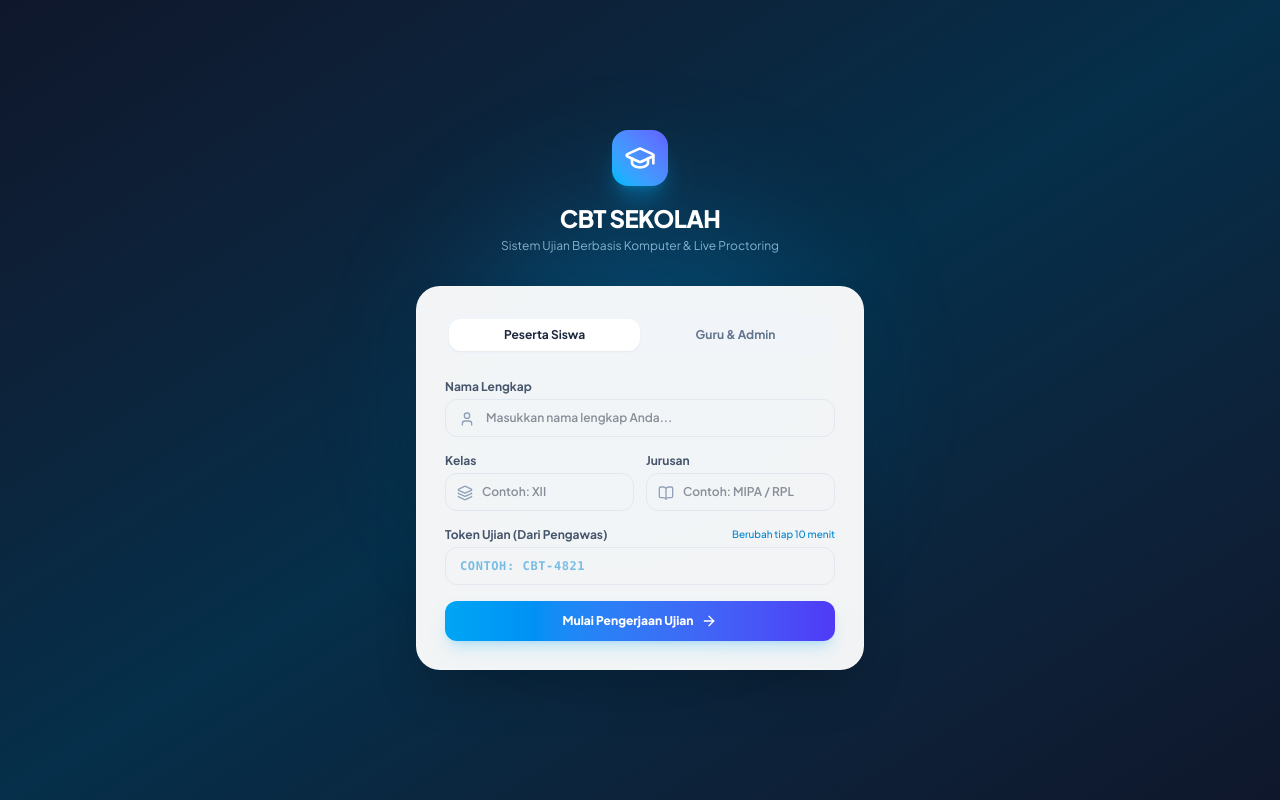
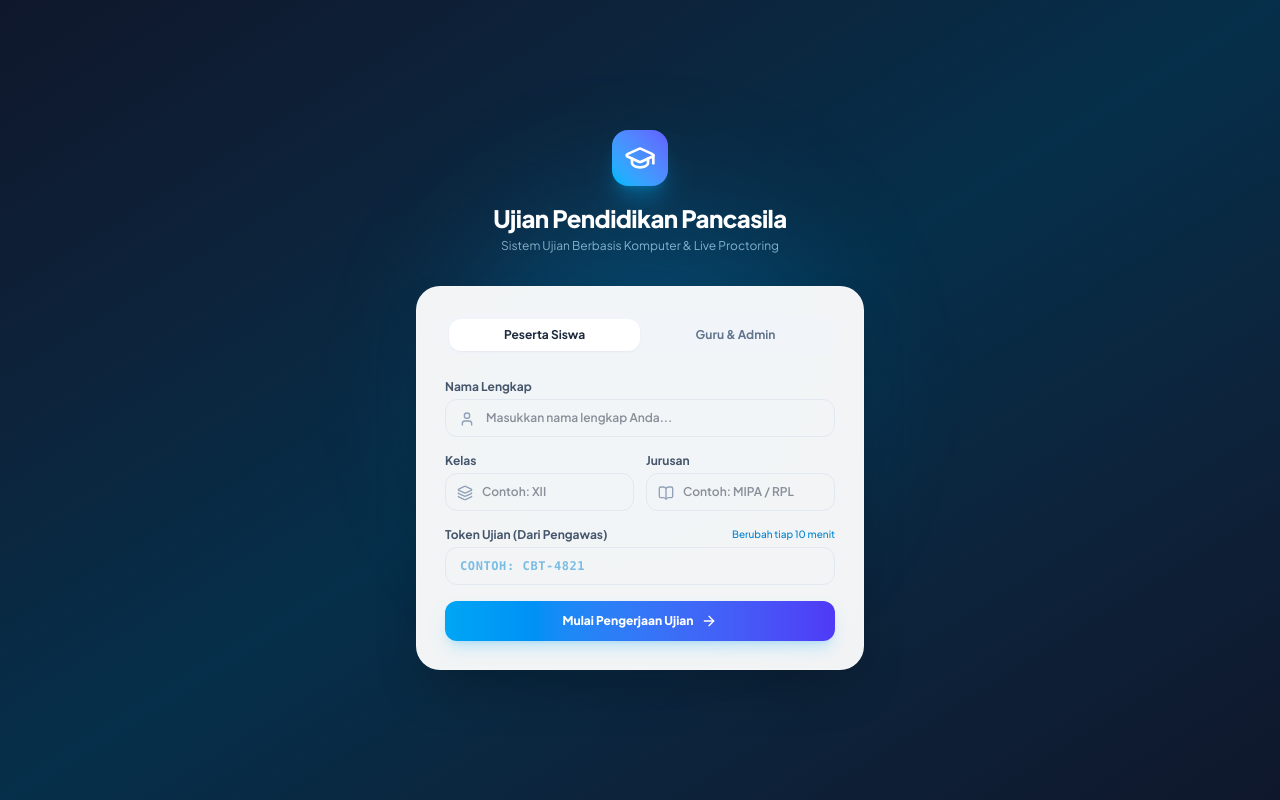
Before and after one commit to FahryAditya/cbt-uji-coba, a Next.js app: page / in a window 1280 px wide. Built offline with nearby package versions, Linux system fonts and the light colour scheme; no server answers.

Commit message:
chore: update brand title to Ujian Pendidikan Pancasila

```diff
--- a/src/app/layout.tsx
+++ b/src/app/layout.tsx
@@ -10,8 +10,8 @@ const plusJakartaSans = Plus_Jakarta_Sans({
 });
 
 export const metadata: Metadata = {
-  title: "CBT Sekolah - Ujian Berbasis Komputer",
-  description: "Platform Ujian Berbasis Komputer modern untuk sekolah (Admin, Guru, dan Siswa)",
+  title: "Ujian Pendidikan Pancasila - CBT",
+  description: "Platform Ujian Berbasis Komputer Pendidikan Pancasila (Admin, Guru, dan Siswa)",
 };
 
 export default function RootLayout({
--- a/src/app/page.tsx
+++ b/src/app/page.tsx
@@ -144,7 +144,7 @@ export default function HomePage() {
             <GraduationCap className="w-8 h-8" />
           </div>
           <h1 className="text-2xl font-extrabold text-white tracking-tight">
-            CBT SEKOLAH
+            Ujian Pendidikan Pancasila
           </h1>
           <p className="text-xs text-sky-200/70 mt-1">
             Sistem Ujian Berbasis Komputer & Live Proctoring
--- a/src/components/admin/Sidebar.tsx
+++ b/src/components/admin/Sidebar.tsx
@@ -83,13 +83,10 @@ export default function Sidebar({ isOpen = false, onClose }: SidebarProps) {
               <div className="w-9 h-9 rounded-xl bg-gradient-to-tr from-sky-500 to-indigo-600 flex items-center justify-center text-white shadow-md shadow-sky-500/20">
                 <GraduationCap className="w-5 h-5" />
               </div>
-              <div>
-                <h1 className="font-extrabold text-slate-800 text-sm tracking-tight leading-none">
-                  CBT Sekolah
+              <div className="min-w-0">
+                <h1 className="font-extrabold text-slate-800 text-sm tracking-tight leading-snug">
+                  Ujian Pendidikan Pancasila
                 </h1>
-                <span className="text-[11px] font-semibold text-slate-400">
-                  Admin & Proctor Portal
-                </span>
               </div>
             </div>
             <button
```
